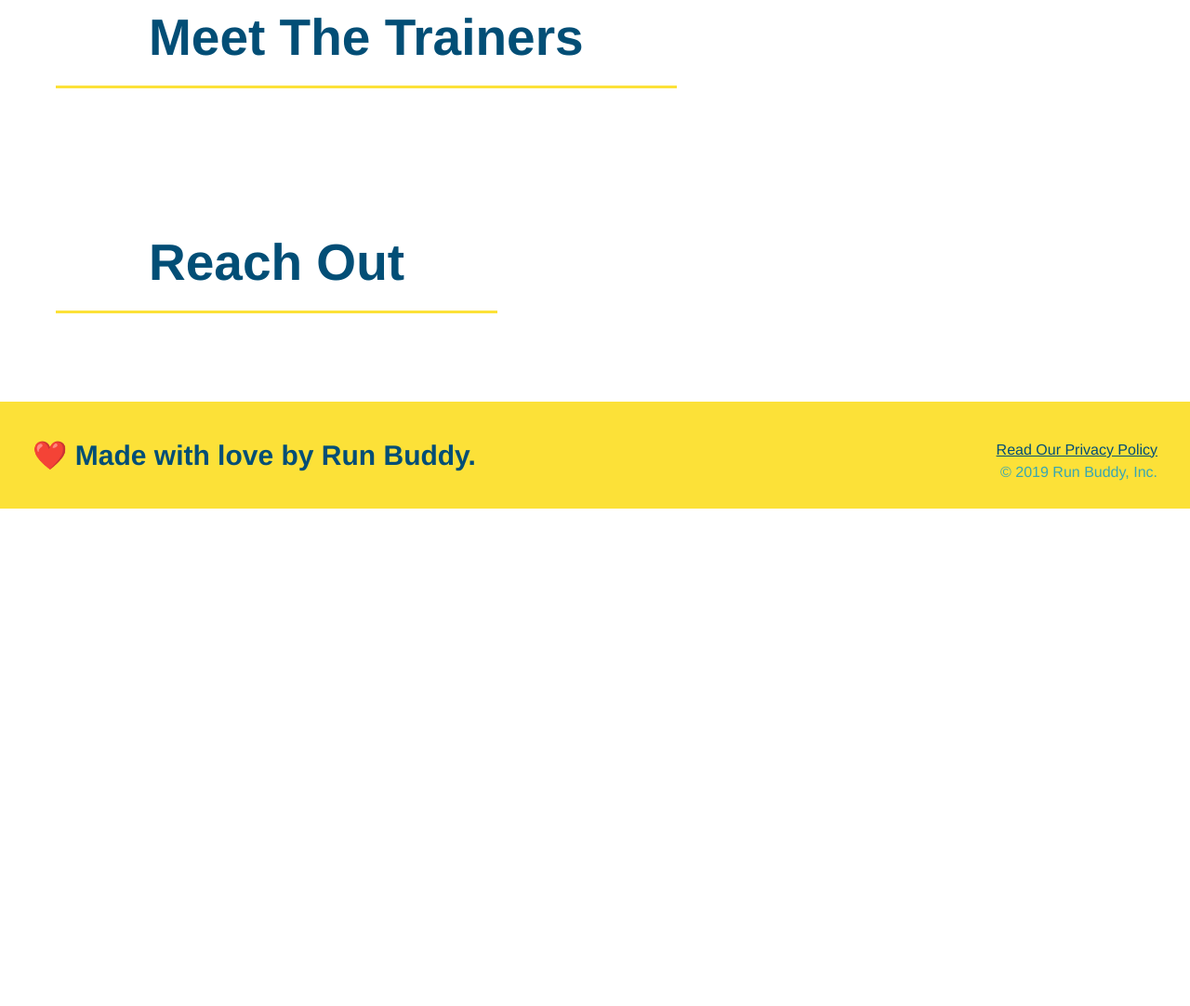
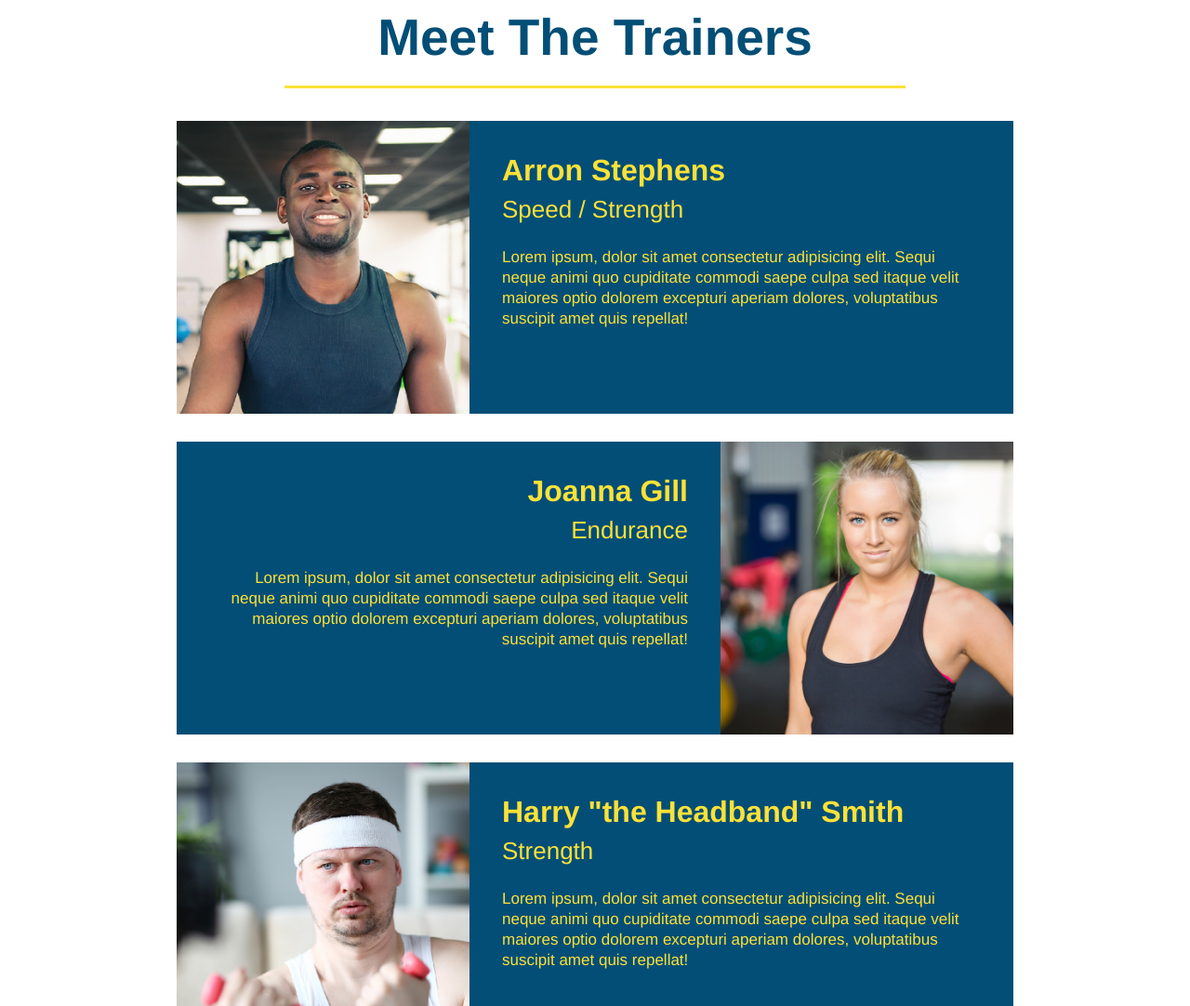
Before and after one commit to KBarrer/run-buddy, a plain HTML site: page index.html in a window 1280 px wide. Shown: the part 2700-3782 px from the top of the page at 93% size. Before the commit the page ends 3247 px from the top, so only its background shows below. Drawn offline with Linux system fonts and the light colour scheme.

Commit message:
added style to trainers section, added and organized html elements for trainers section to display properly using classes and line order

```diff
--- a/assets/css/style.css
+++ b/assets/css/style.css
@@ -2,6 +2,14 @@
     margin: 0;
     padding: 0;
     box-sizing: border-box;
+}
+
+.text-left {
+    text-align: left;
+}
+
+.text-right {
+    text-align: right;
 }
 
 body {
@@ -125,6 +133,9 @@ button {
 
 /* Hero style ends */
 
+
+/* what you do style */
+
 .intro {
     text-align: center;
 }
@@ -183,3 +194,44 @@ button {
 .steps span {
     font-size: 38px;
 }
+
+/* trainers style */
+
+.trainers {
+    text-align: center;
+}
+
+.trainer {
+    width: 900px;
+    margin:  0 auto 30px auto;
+    background: #024e76;
+    color: #fce138;
+    overflow: auto;
+}
+
+.trainer img {
+    width: 35%;
+    float: left;
+}
+
+.trainer-bio {
+    padding: 35px;
+    float: left;
+    width: 65%;
+}
+
+.trainer-bio h3 {
+    font-size: 32px;
+    margin-bottom: 8px;
+}
+
+.trainer-bio h4 {
+    font-weight: lighter;
+    font-size: 26px;
+    margin-bottom: 25px;
+}
+
+.trainer-bio p {
+    font-size: 17px;
+    line-height: 1.3;
+}
--- a/index.html
+++ b/index.html
@@ -106,8 +106,50 @@
         </section>
 
         <!-- "meet the trainers" section -->
-        <section>
-            <h2 class="section-title primary-border">Meet The Trainers</h2>
+        <section id="your-trainers" class="trainers">
+            <h2 class="section-title primary-border">
+                Meet The Trainers
+            </h2>
+
+            <!-- first trainer bio -->
+
+            <article class="trainer">
+                <img src="./assets/images/trainer-1.jpg" alt="Arron Stephens in his workout clothes, ready to pump iron" />
+                <div class="trainer-bio text-left">
+                    <h3>Arron Stephens</h3>
+                    <h4>Speed / Strength</h4>
+                    <p>
+                        Lorem ipsum, dolor sit amet consectetur adipisicing elit. Sequi neque animi quo cupiditate commodi saepe culpa sed
+                        itaque velit maiores optio dolorem excepturi aperiam dolores, voluptatibus suscipit amet quis repellat!
+                    </p>
+                </div>
+            </article>
+
+            <!-- second trainer bio -->
+            <article class="trainer">
+                <div class="trainer-bio text-right">
+                    <h3>Joanna Gill</h3>
+                    <h4>Endurance</h4>
+                    <p>
+                        Lorem ipsum, dolor sit amet consectetur adipisicing elit. Sequi neque animi quo cupiditate commodi saepe culpa sed
+                        itaque velit maiores optio dolorem excepturi aperiam dolores, voluptatibus suscipit amet quis repellat!
+                    </p>
+                </div>
+                <img src="./assets/images/trainer-2.jpg" alt="Joanna Gill cooling off after a workout" />
+            </article>
+
+            <!-- third trainer bio -->
+            <article class="trainer">
+                <img src="./assets/images/trainer-3.jpg" alt="Harry Smith wearing a headband and lifting comically small pink weights" />
+                <div class="trainer-bio text-left">
+                    <h3>Harry "the Headband" Smith</h3>
+                    <h4>Strength</h4>
+                    <p>
+                        Lorem ipsum, dolor sit amet consectetur adipisicing elit. Sequi neque animi quo cupiditate commodi saepe culpa sed
+                        itaque velit maiores optio dolorem excepturi aperiam dolores, voluptatibus suscipit amet quis repellat!
+                    </p>
+                </div>
+            </article>
         </section>
 
         <!-- "reach out" section -->
```
Also changed, not shown: assets/images/trainer-1.jpg (added), assets/images/trainer-2.jpg (added), assets/images/trainer-3.jpg (added).
